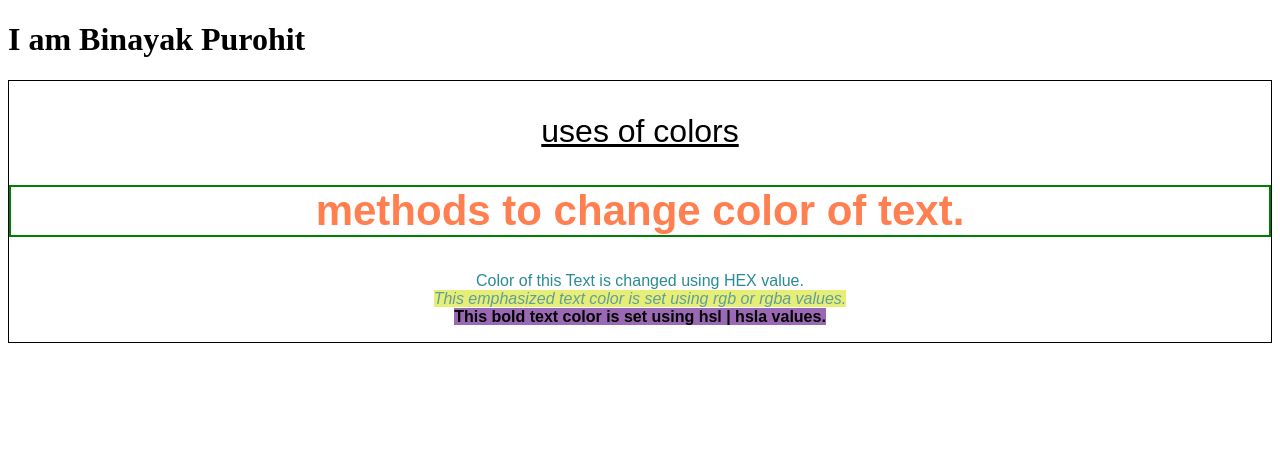
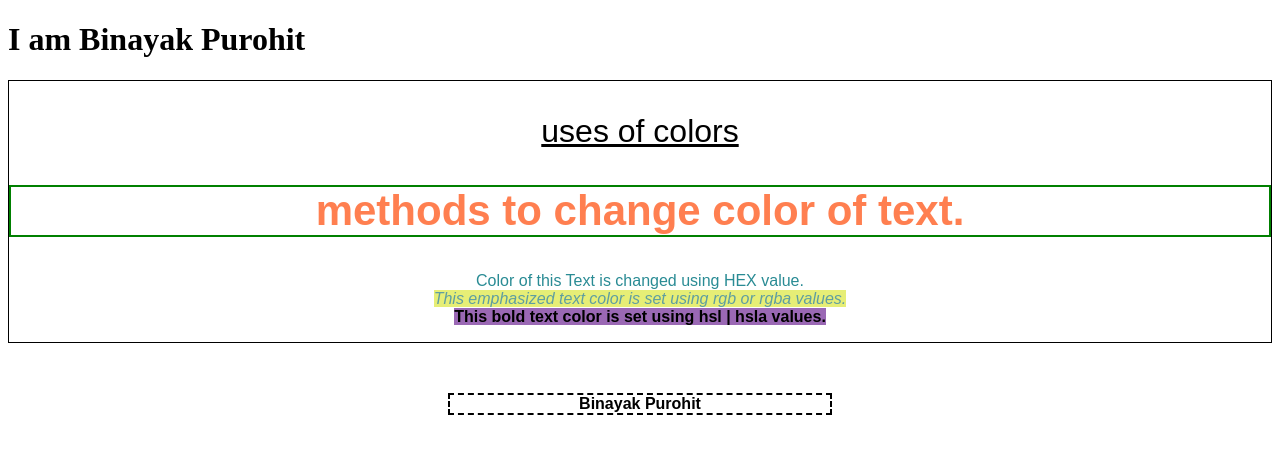
Before and after one commit to binayak-tech/COMPLETE-CSS-GUIDE, a plain HTML site: page 01/index.html in a window 1280 px wide. Drawn offline with Linux system fonts and the light colour scheme.

Commit message:
border property completed

```diff
--- a/01/css/styles.css
+++ b/01/css/styles.css
@@ -37,3 +37,14 @@ input, select, button, textarea{
     /* changing background color using hsl | hsla (hue saturation lightness alpha) */
     background-color: hsla(280,57%,37%,0.7);
 }
+
+.border-styling{
+    margin: auto;
+    margin-top: 50px;
+    width: 30%;
+    border: 2px;
+    border-style: dashed;
+    border-color: black;
+    text-align: center;
+    font-size: 1em;
+}
--- a/01/index.html
+++ b/01/index.html
@@ -35,6 +35,10 @@
         </p>
     </div>
 
+    <div>
+        <h3 class="border-styling"><strong>Binayak Purohit</strong></h3>
+    </div>
+
 
 </body>
 </html>
```
Also changed, not shown: 1 other file.
